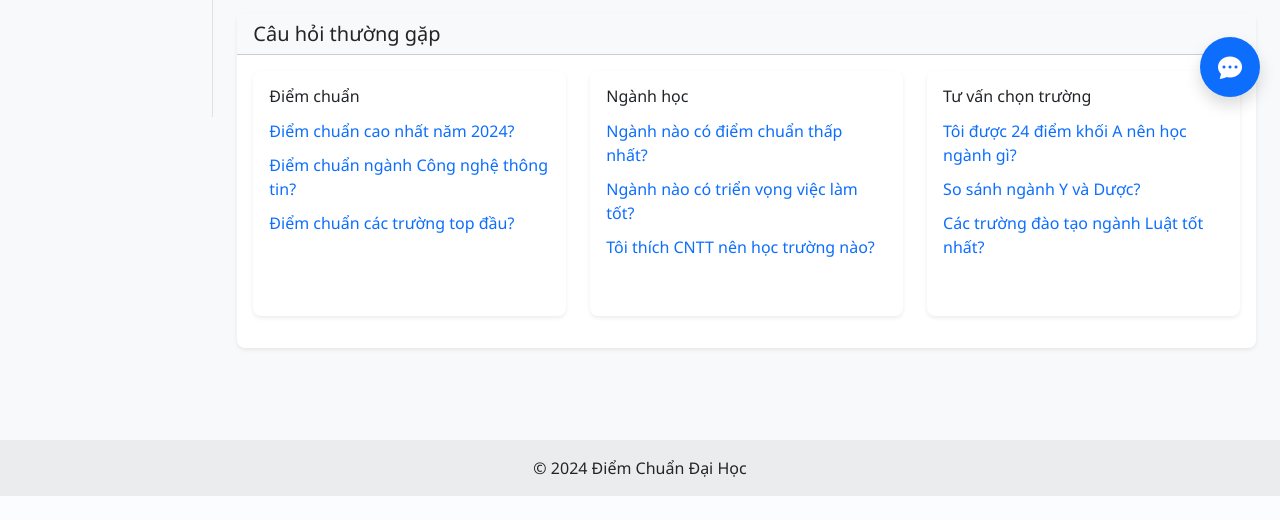
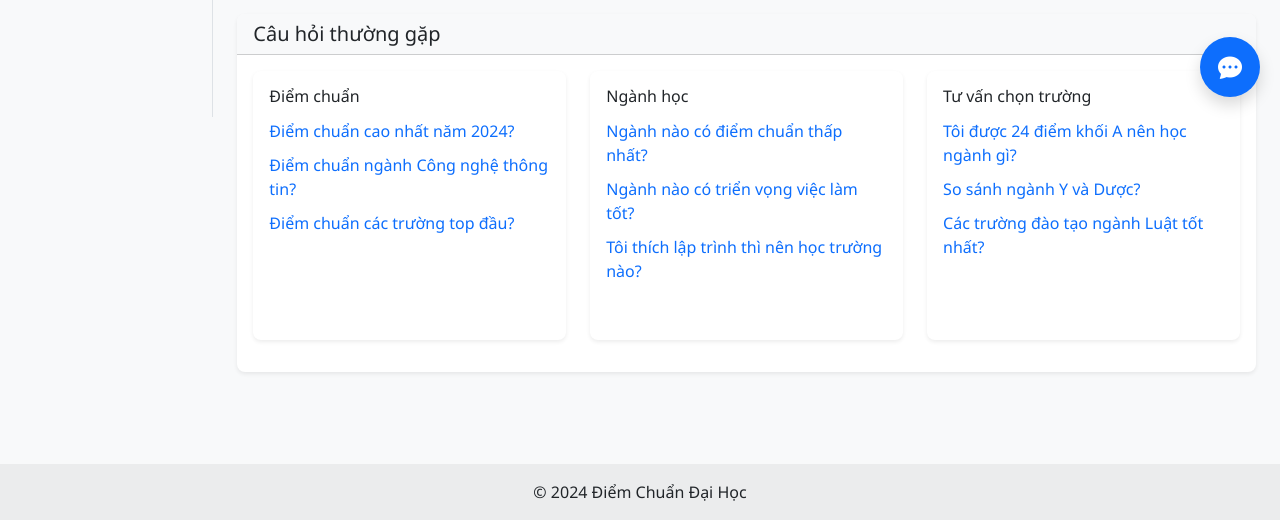
Before and after one commit to PhucHuwu/TuyenSinhGPT_web, a Flask app: page /chat in a window 1280 px wide. Shown: the part 683-1203 px from the top of the page. Before the commit the page ends 1179 px from the top, so only its background shows below. Run offline with Flask 3, Linux system fonts and the light colour scheme; data that the repository does not hold is empty; some libraries are stand-ins or nearby versions.

Commit message:
Update chat.html

```diff
--- a/templates/chat.html
+++ b/templates/chat.html
@@ -97,7 +97,7 @@
                   </li>
                   <li>
                     <a href="#" class="faq-link"
-                      >Tôi thích CNTT nên học trường nào?</a
+                      >Tôi thích lập trình thì nên học trường nào?</a
                     >
                   </li>
                 </ul>
```
